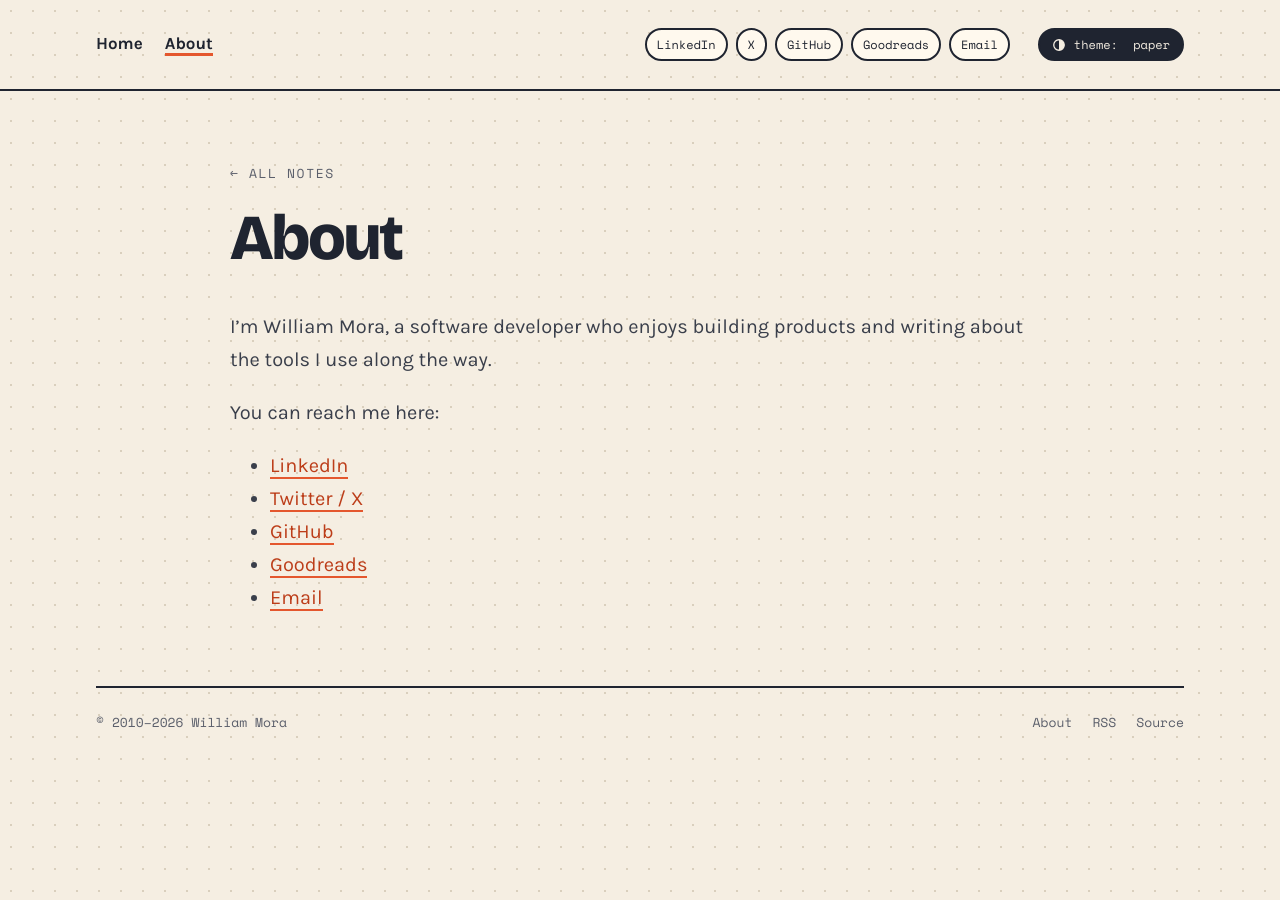
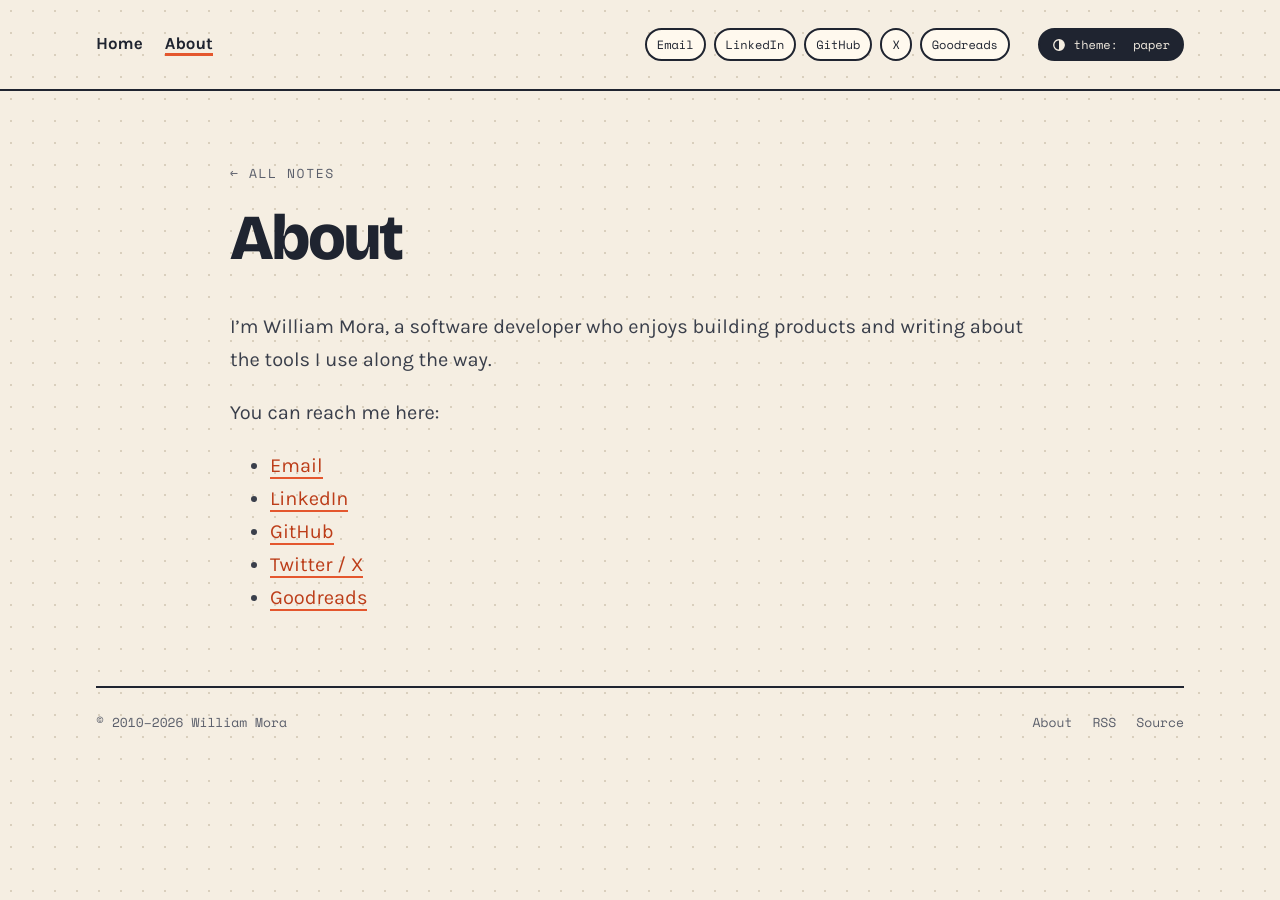
Before and after one commit to wmora/wmora.github.io, a Jekyll site: the page built from about.md, in a window 1280 px wide. Built offline with Jekyll 4.4.1, drawn with Linux system fonts in a browser that asks for light colours.

Commit message:
Reorder contact links to Email, LinkedIn, GitHub, X, Goodreads

```diff
--- a/_includes/contact-links.html
+++ b/_includes/contact-links.html
@@ -1,7 +1,7 @@
 <div class="contact-chips">
+  <a class="chip" href="mailto:{{ site.email }}">Email</a>
   <a class="chip" rel="{% unless include.decorative %}me {% endunless %}noopener noreferrer" target="_blank" href="https://www.linkedin.com/in/williammora">LinkedIn</a>
+  <a class="chip" rel="{% unless include.decorative %}me {% endunless %}noopener noreferrer" target="_blank" href="https://github.com/{{ site.github_username }}">GitHub</a>
   <a class="chip" rel="{% unless include.decorative %}me {% endunless %}noopener noreferrer" target="_blank" href="https://twitter.com/{{ site.twitter_username }}">X</a>
-  <a class="chip" rel="{% unless include.decorative %}me {% endunless %}noopener noreferrer" target="_blank" href="https://github.com/{{ site.github_username }}">GitHub</a>
   <a class="chip" rel="{% unless include.decorative %}me {% endunless %}noopener noreferrer" target="_blank" href="https://www.goodreads.com/user/show/39044140">Goodreads</a>
-  <a class="chip" href="mailto:{{ site.email }}">Email</a>
 </div>
--- a/about.md
+++ b/about.md
@@ -7,8 +7,8 @@ I’m William Mora, a software developer who enjoys building products and writin
 
 You can reach me here:
 
+- [Email](mailto:{{ site.email }})
 - [LinkedIn](https://www.linkedin.com/in/williammora)
+- [GitHub](https://github.com/wmora)
 - [Twitter / X](https://twitter.com/_williammora)
-- [GitHub](https://github.com/wmora)
 - [Goodreads](https://www.goodreads.com/user/show/39044140)
-- [Email](mailto:{{ site.email }})
```
